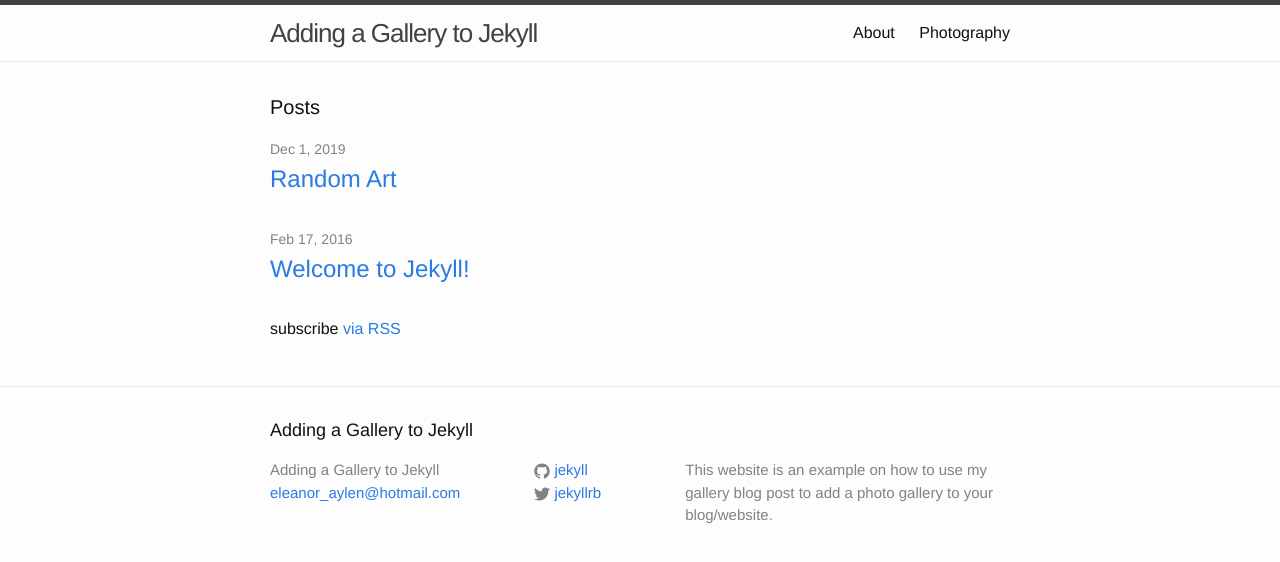
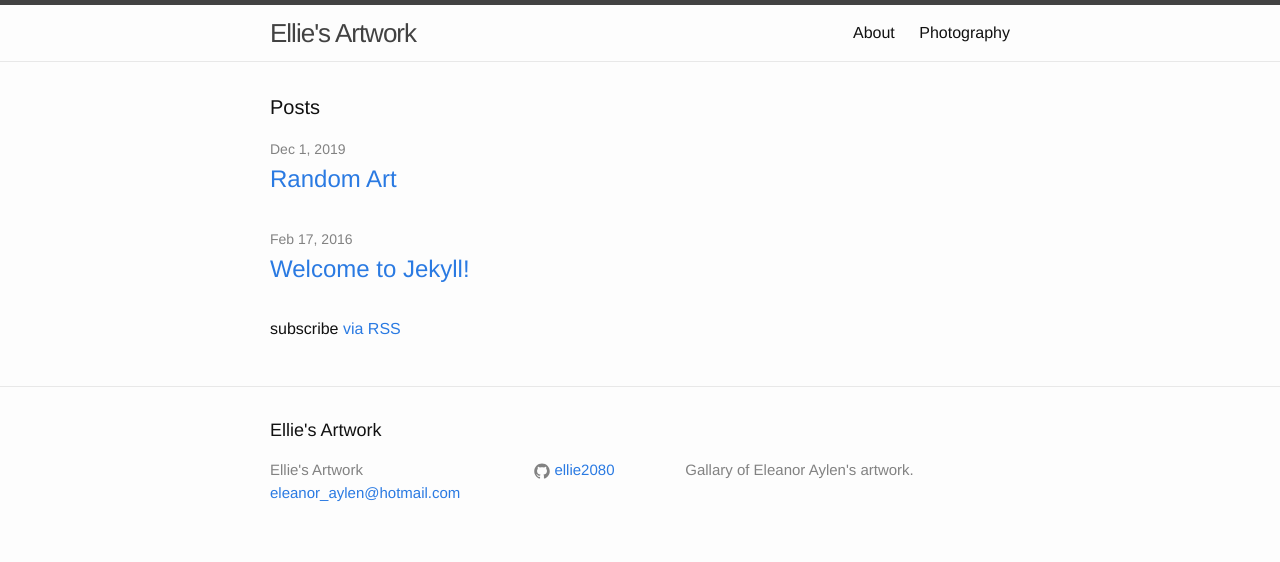
Before and after one commit to ellie2080/show-and-tell, a Jekyll site: the page built from index.html, in a window 1280 px wide. Shown: the top 562 px of the page. Built offline with Jekyll 4.4.1, drawn with Linux system fonts in a browser that asks for light colours.

Commit message:
more config changes

```diff
--- a/_config.yml
+++ b/_config.yml
@@ -6,15 +6,14 @@
 # 'jekyll serve'. If you change this file, please restart the server process.
 
 # Site settings
-title: Adding a Gallery to Jekyll
+title: Ellie's Artwork
 email: eleanor_aylen@hotmail.com
 description: > # this means to ignore newlines until "baseurl:"
-  This website is an example on how to use my gallery blog post to add a
-  photo gallery to your blog/website.
+  Gallary of Eleanor Aylen's artwork.
 baseurl: "/show-and-tell" # the subpath of your site, e.g. /blog
 url: "//ellie2080.github.io" # the base hostname & protocol for your site
-twitter_username: jekyllrb
-github_username:  jekyll
+#twitter_username: jekyllrb
+github_username:  ellie2080
 
 # Build settings
 markdown: kramdown
```
